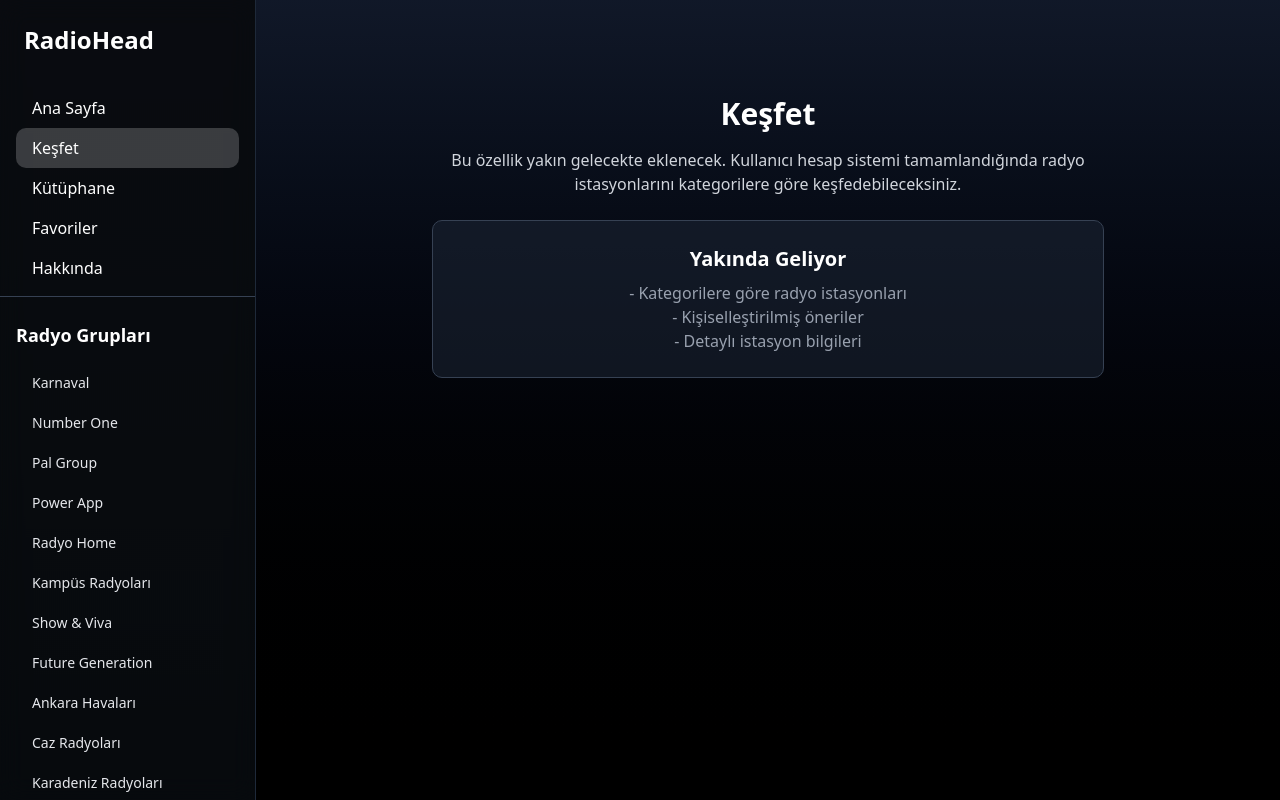
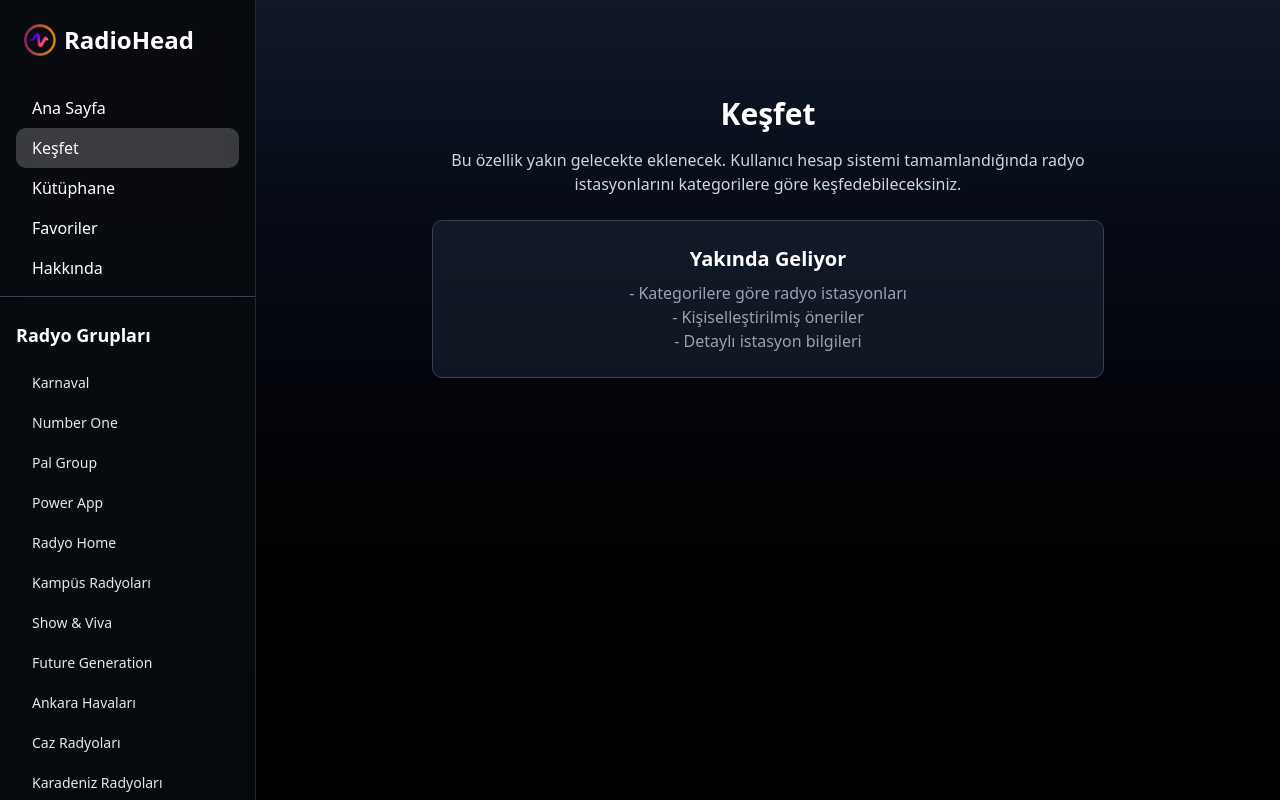
Before and after one commit to gamecholic/radiohead, a Next.js app: page /browse in a window 1280 px wide. Built offline with nearby package versions, Linux system fonts and the light colour scheme.

Commit message:
feat: add logo to mobile menu and sidebar for improved branding

```diff
--- a/components/layout/mobile-menu.tsx
+++ b/components/layout/mobile-menu.tsx
@@ -1,6 +1,7 @@
 "use client";
 
 import Link from "next/link";
+import Image from "next/image";
 import { usePathname } from "next/navigation";
 import { Button } from "@/components/ui/button";
 import { ScrollArea } from "@/components/ui/scroll-area";
@@ -66,7 +67,18 @@ export function MobileMenu({ isOpen, onClose }: MobileMenuProps) {
       >
         <div className="p-6">
           <div className="mb-8 flex items-center justify-between">
-            <h1 className="text-2xl font-bold text-white">RadioHead</h1>
+            <Link href="/" className="flex items-center space-x-2" onClick={onClose}>
+              <div className="relative h-8 w-8">
+                <Image
+                  src="/icons/icon-192x192.png"
+                  alt="RadioHead Logo"
+                  width={32}
+                  height={32}
+                  className="object-contain"
+                />
+              </div>
+              <h1 className="text-2xl font-bold text-white">RadioHead</h1>
+            </Link>
             <Button variant="ghost" size="icon" onClick={onClose}>
               ✕
             </Button>
--- a/components/layout/sidebar-client.tsx
+++ b/components/layout/sidebar-client.tsx
@@ -2,6 +2,7 @@
 
 import { usePathname } from "next/navigation";
 import Link from "next/link";
+import Image from "next/image";
 import { ScrollArea } from "@/components/ui/scroll-area";
 import { RadioGroup } from "@/lib/types";
 
@@ -23,7 +24,18 @@ export function SidebarClient({ radioGroups }: SidebarClientProps) {
   return (
     <aside className="hidden w-64 max-h-full flex-col border-r border-gray-800 bg-black/30 backdrop-blur-md md:flex">
       <div className="p-6">
-        <h1 className="text-2xl font-bold text-white">RadioHead</h1>
+        <Link href="/" className="flex items-center space-x-2">
+          <div className="relative h-8 w-8">
+            <Image
+              src="/icons/icon-192x192.png"
+              alt="RadioHead Logo"
+              width={32}
+              height={32}
+              className="object-contain"
+            />
+          </div>
+          <h1 className="text-2xl font-bold text-white">RadioHead</h1>
+        </Link>
       </div>
       <nav className="px-4 py-2">
         {mainNavItems.map((item) => (
```
